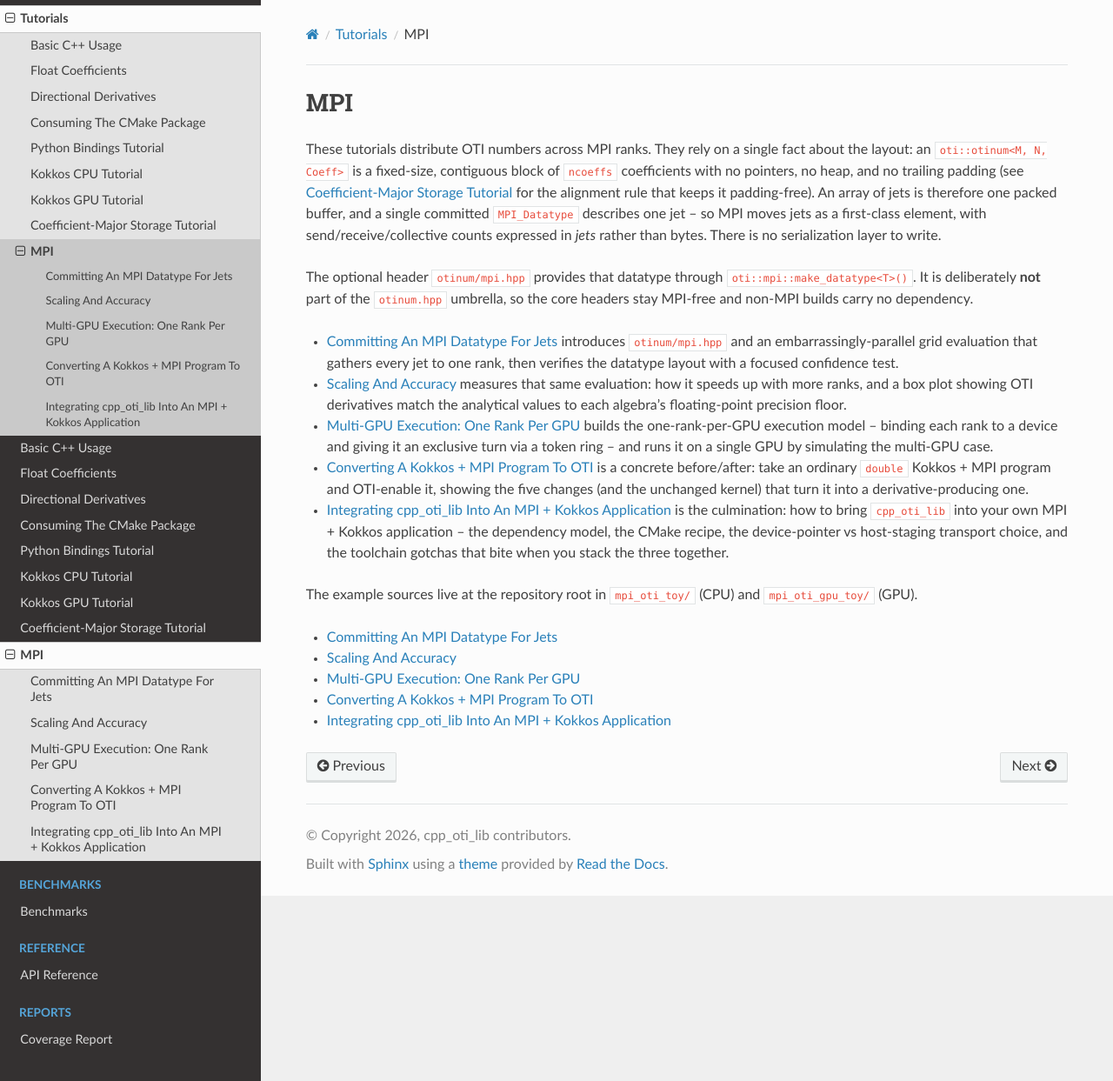
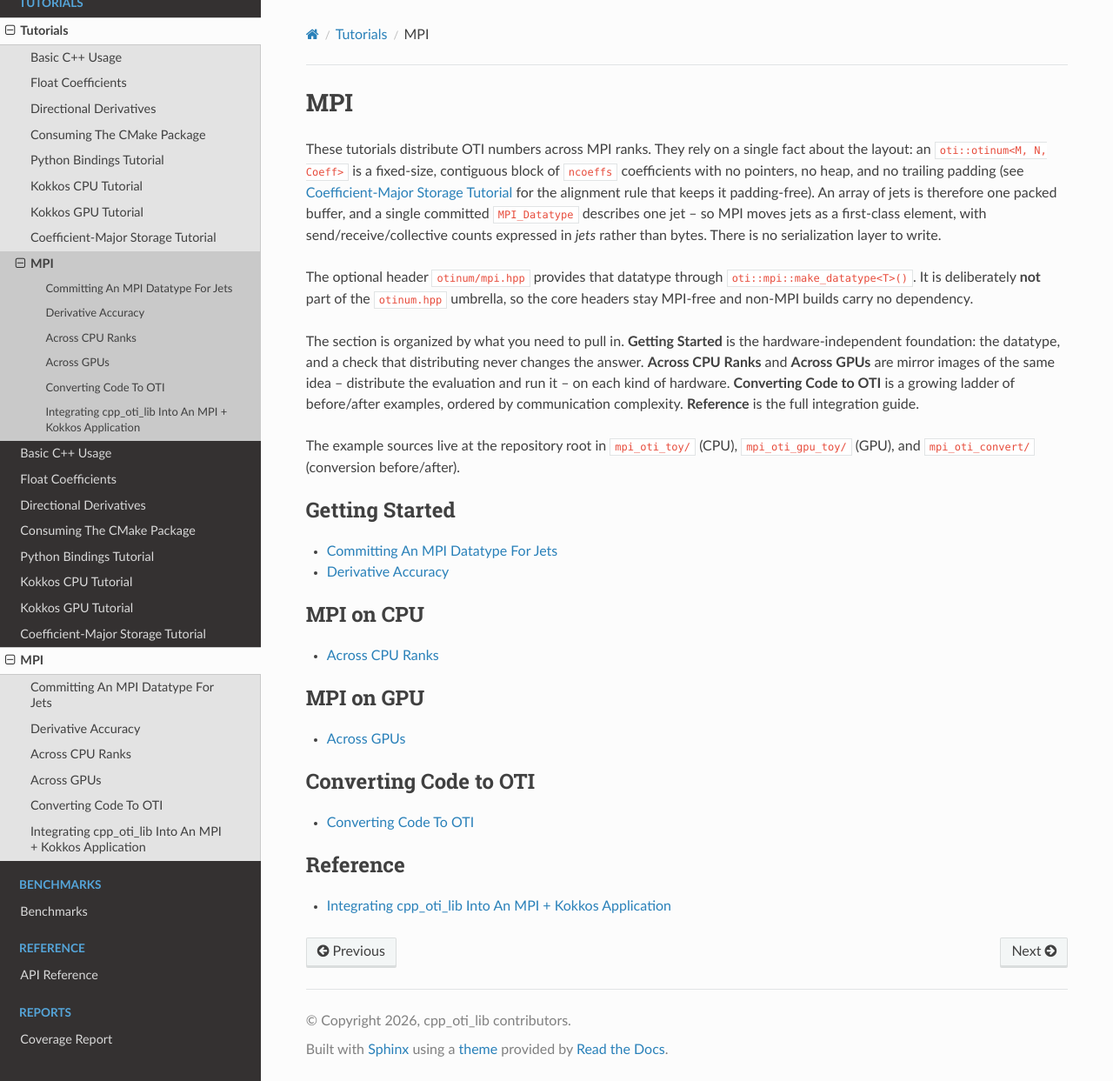
Before and after one commit to Samm-Py/cpp_oti_lib, a Sphinx documentation site: the page built from docs/tutorials/mpi/index.rst, in a window 1280 px wide and 1243 px high. Shown: the whole window at 87% size. Built offline with Sphinx 7.4.7 and the Read the Docs theme 3.1.0, drawn with Linux system fonts in a browser that asks for light colours.

Commit message:
Docs: reorganize MPI tutorials into CPU/GPU mirror + Converting ladder
Restructures the MPI section into captioned groups that mirror by hardware tier
and split out the hardware-independent material:

  Getting Started        make_datatype, accuracy
  MPI on CPU             cpu  (Across CPU Ranks)
  MPI on GPU             gpu  (Across GPUs)
  Converting Code to OTI converting/index -> gather  (a growing ladder)
  Reference              integration

Key changes:
- Split scaling_and_accuracy.rst: the accuracy box plot was never CPU-specific
  (it is a property of the algebra; MPI is bit-exact), so it moves up into
  Getting Started as accuracy.rst; the strong-scaling study becomes cpu.rst.
- cpu.rst (Across CPU Ranks) and gpu.rst (Across GPUs, retitled) are now mirror
  images -- "distribute the evaluation and run it" on each hardware.
- convert.rst becomes converting/gather.rst (example 1 of the conversion ladder,
  retitled "Independent Evaluation"); converting/index.rst frames the ladder by
  communication complexity (gather done; reduction / halo exchange / unstructured
  described as upcoming -- the home for the future communicating solvers).
- mpi/index.rst rewritten with the five captioned toctree groups.

Docs build clean under sphinx -E -a -W.

Co-Authored-By: Claude Opus 4.8 <noreply@anthropic.com>

```diff
--- a/docs/tutorials/mpi/gpu.rst
+++ b/docs/tutorials/mpi/gpu.rst
@@ -1,7 +1,8 @@
-Multi-GPU Execution: One Rank Per GPU
-=====================================
+Across GPUs
+===========
 
-The standard way to run an MPI + Kokkos code across GPUs is **one rank per GPU**:
+The GPU mirror of :doc:`cpu`: the standard way to run an MPI + Kokkos code across
+GPUs is **one rank per GPU**:
 each rank binds to its own device, computes its slice of the problem there, and
 the slices are combined over MPI. This tutorial builds that pattern and runs it on
 a single-GPU machine by *simulating* the multi-GPU case -- each rank takes an
--- a/docs/tutorials/mpi/index.rst
+++ b/docs/tutorials/mpi/index.rst
@@ -15,31 +15,43 @@ The optional header ``otinum/mpi.hpp`` provides that datatype through
 ``otinum.hpp`` umbrella, so the core headers stay MPI-free and non-MPI builds
 carry no dependency.
 
-* :doc:`make_datatype` introduces ``otinum/mpi.hpp`` and an
-  embarrassingly-parallel grid evaluation that gathers every jet to one rank,
-  then verifies the datatype layout with a focused confidence test.
-* :doc:`scaling_and_accuracy` measures that same evaluation: how it speeds up
-  with more ranks, and a box plot showing OTI derivatives match the analytical
-  values to each algebra's floating-point precision floor.
-* :doc:`gpu` builds the one-rank-per-GPU execution model -- binding each rank to
-  a device and giving it an exclusive turn via a token ring -- and runs it on a
-  single GPU by simulating the multi-GPU case.
-* :doc:`convert` is a concrete before/after: take an ordinary ``double`` Kokkos +
-  MPI program and OTI-enable it, showing the five changes (and the unchanged
-  kernel) that turn it into a derivative-producing one.
-* :doc:`integration` is the culmination: how to bring ``cpp_oti_lib`` into your
-  own MPI + Kokkos application -- the dependency model, the CMake recipe, the
-  device-pointer vs host-staging transport choice, and the toolchain gotchas that
-  bite when you stack the three together.
+The section is organized by what you need to pull in. **Getting Started** is the
+hardware-independent foundation: the datatype, and a check that distributing
+never changes the answer. **Across CPU Ranks** and **Across GPUs** are mirror
+images of the same idea -- distribute the evaluation and run it -- on each kind of
+hardware. **Converting Code to OTI** is a growing ladder of before/after examples,
+ordered by communication complexity. **Reference** is the full integration guide.
 
-The example sources live at the repository root in ``mpi_oti_toy/`` (CPU) and
-``mpi_oti_gpu_toy/`` (GPU).
+The example sources live at the repository root in ``mpi_oti_toy/`` (CPU),
+``mpi_oti_gpu_toy/`` (GPU), and ``mpi_oti_convert/`` (conversion before/after).
 
 .. toctree::
    :maxdepth: 1
+   :caption: Getting Started
 
    make_datatype
-   scaling_and_accuracy
+   accuracy
+
+.. toctree::
+   :maxdepth: 1
+   :caption: MPI on CPU
+
+   cpu
+
+.. toctree::
+   :maxdepth: 1
+   :caption: MPI on GPU
+
    gpu
-   convert
+
+.. toctree::
+   :maxdepth: 1
+   :caption: Converting Code to OTI
+
+   converting/index
+
+.. toctree::
+   :maxdepth: 1
+   :caption: Reference
+
    integration
```
Also changed, not shown: docs/tutorials/mpi/accuracy.rst (added, +59 -0 lines), docs/tutorials/mpi/converting/gather.rst (renamed from docs/tutorials/mpi/convert.rst, +10 -9 lines), docs/tutorials/mpi/converting/index.rst (added, +30 -0 lines), docs/tutorials/mpi/cpu.rst (added, +58 -0 lines), docs/tutorials/mpi/scaling_and_accuracy.rst (deleted, +0 -104 lines).
